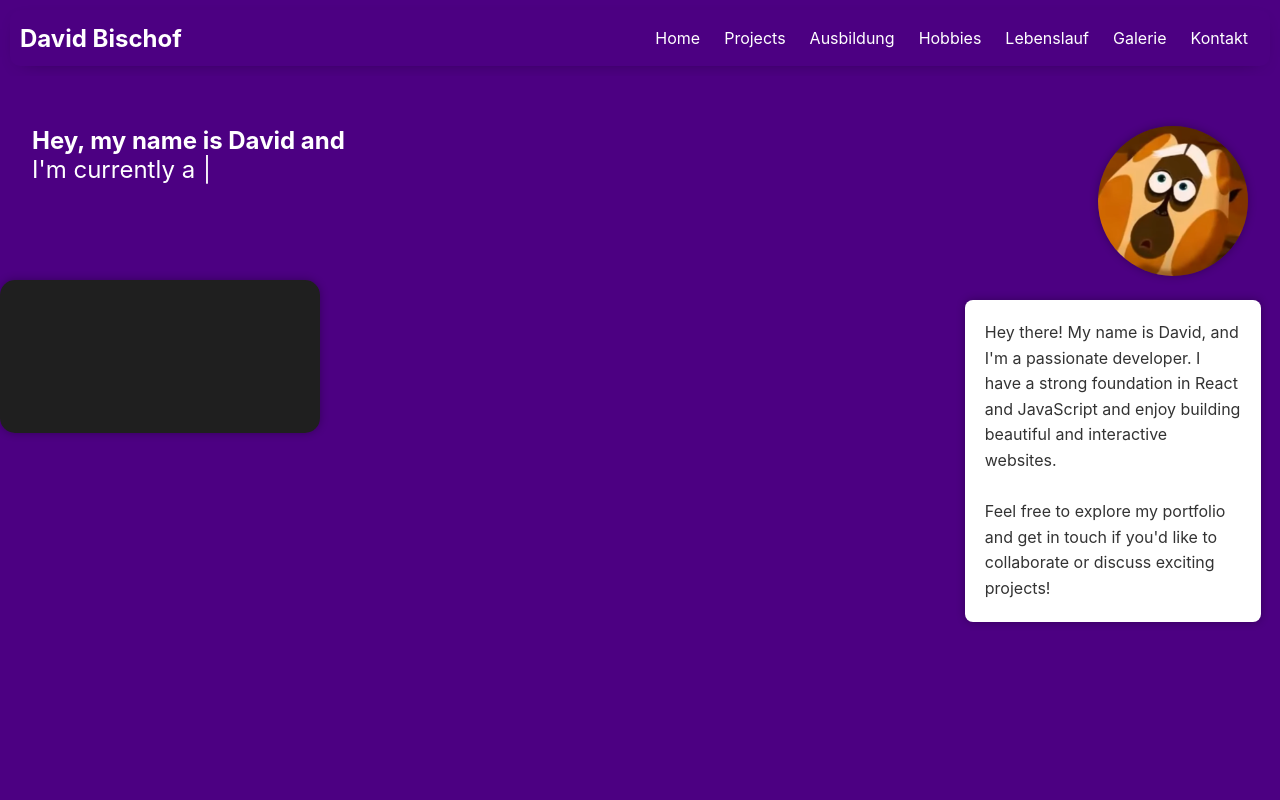
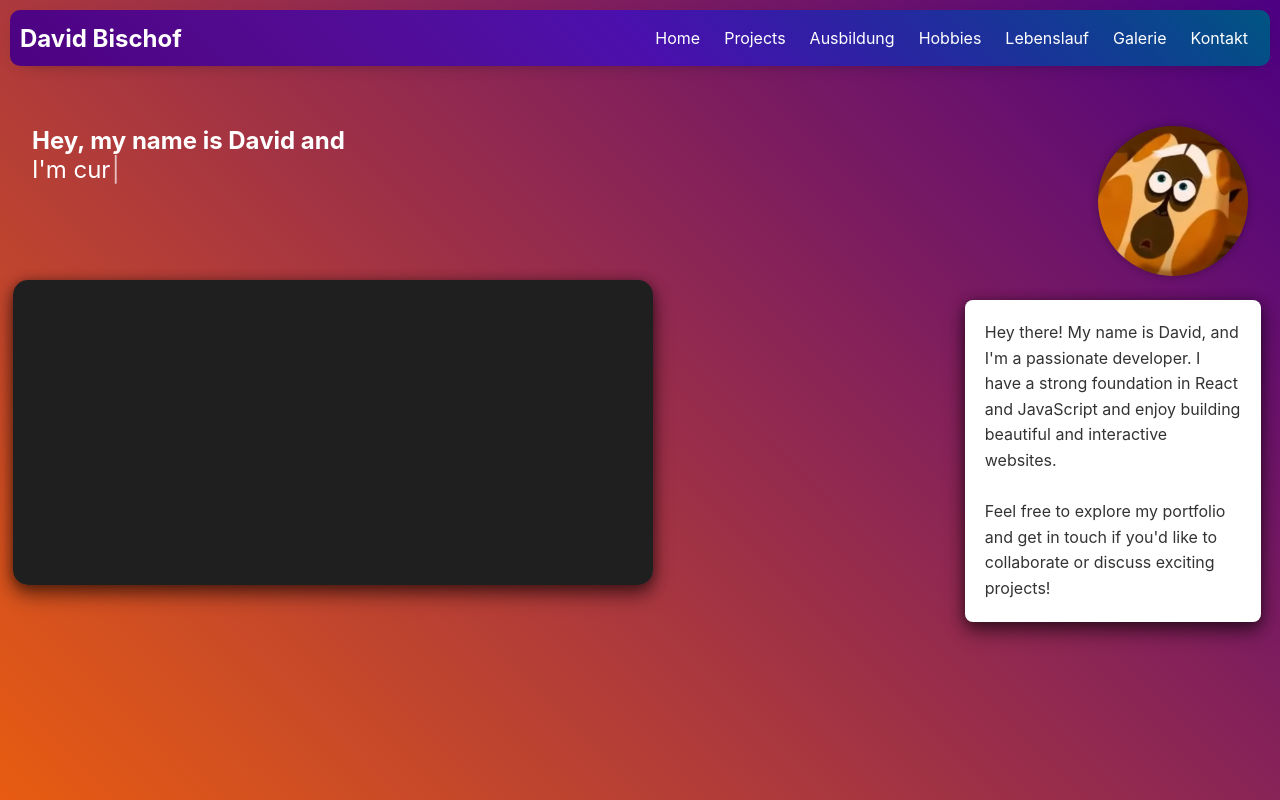
Before and after one commit to DaniDevOfficial/Portfolio-Website, a React (Create React App) app: page / in a window 1280 px wide. Shown: the top 800 px of the page. Built offline with nearby package versions, Linux system fonts and the light colour scheme.

Commit message:
Fixed styling

```diff
--- a/src/Css/Homepage.css
+++ b/src/Css/Homepage.css
@@ -1,9 +1,8 @@
 /* Homepage.css */
 .homewrapper {
-    background-color: #4c0082;
-    min-height: 100vh;
-    padding-top: 50px;
-  }
+  min-height: 100vh;
+  padding-top: 50px;
+}
 
   .typewriter {
     font-size: 24px;
@@ -19,20 +18,22 @@
 
   .content-container {
     display: grid;
-    grid-template-rows: auto auto; /* Two rows with automatic height */
-    grid-template-columns: 50% 50%; /* Two columns with automatic width */
-    justify-content: space-between; /* Align content on the outermost horizontal sides */
+    grid-template-rows: auto auto;
+    grid-template-columns: 50% 50%;
+    justify-content: space-between;
     align-content: space-between;
 
   }
 
   .typewriter-container {
     margin-right: 20px;
+
   }
 
   .portrait {
     text-align: right;
     margin-right: 5%;
+
   }
 
   .portrait img {
@@ -50,7 +51,12 @@
     margin-top: 20px;
     width: 40%;
     justify-self: end;
-    margin-right: 3%;  }
+    margin-right: 3%;
+    box-shadow:
+    0px 0px 10px rgba(0, 0, 0, 0.2),
+    0px 5px 15px rgba(0, 0, 0, 0.3),
+    0px 10px 20px rgba(0, 0, 0, 0.4);
+    }
 
   .textbox p {
     margin: 0;
@@ -61,8 +67,13 @@
 
 
   .another-image img {
-    width: 50%;
+    width: 100%;
     height: auto;
     border-radius: 15px;
+    margin-left: 2%;
     box-shadow: 0 0 8px rgba(0, 0, 0, 0.3);
+    box-shadow:
+      0px 0px 10px rgba(0, 0, 0, 0.2),
+      0px 5px 15px rgba(0, 0, 0, 0.3),
+      0px 10px 20px rgba(0, 0, 0, 0.4);
   }
--- a/src/Css/Navbar.css
+++ b/src/Css/Navbar.css
@@ -4,12 +4,11 @@
   display: flex;
   justify-content: space-between;
   align-items: center;
-    background-color: #4c0082;
+  background: linear-gradient(45deg, #4c0082, #1500ff7e, #005582);
+  color: white;
   padding: 10px;
-    border-radius: 10px; /* Add border radius to make corners round */
-    box-shadow: 0px 5px 20px -14px rgba(0,0,0,0.73)
-
-    ;
+  border-radius: 10px;
+  box-shadow: 0px 5px 20px -14px rgba(0, 0, 0, 0.73);
   margin: 10px;
 }
 
--- a/src/Pages/Homepage.jsx
+++ b/src/Pages/Homepage.jsx
@@ -1,8 +1,7 @@
 // Pages and Comps
 import '../Css/Homepage.css'
-import ProfilePic from '../Images/TempProfielbild.png'
-import MainBild from '../Images/TempMainBild.png';
-
+import Homecontent from './HomepageComps/Homecontent';
+import Homemain from './HomepageComps/Homemain';
 // Libraries
 import Typewriter from "typewriter-effect";
 
@@ -11,49 +10,7 @@ import React from 'react';
 function Homepage() {
   return (
     <div className='homewrapper'>
-    <div className='content-container'>
-    <div className='typewriter'>
-      <span className='greeting'>Hey, my name is David and </span>
-      <Typewriter
-        options={{ loop: true }}
-        onInit={(typewriter) => {
-          typewriter
-            .typeString("I'm currently a student")
-            .pauseFor(1000)
-            .deleteAll()
-            .typeString("I enjoy building Websites")
-            .pauseFor(1000)
-            .deleteAll()
-            .typeString("I'm a passionate developer")
-            .pauseFor(1000)
-            .deleteAll()
-            .typeString("I love working with React and JavaScript")
-            .pauseFor(1000)
-            .deleteAll()
-            .typeString("I like dogs 🐶")
-            .pauseFor(1000)
-            .deleteAll()
-            .typeString("I'm always eager to learn new technologies")
-            .pauseFor(1000)
-            .deleteAll()
-            .typeString("I believe in the power of code to change the world")
-            .start();
-        }}
-      />
-    </div>
-      <div className='portrait'>
-        <img src={ProfilePic} alt='Portrait' />
-      </div>
-    <div className='another-image'>
-          <img src={MainBild} alt='Another Image' />
-        </div>
-    <div className='textbox'>
-    <p>
-    Hey there! My name is David, and I'm a passionate  developer. I have a strong foundation in React and JavaScript and enjoy building beautiful and interactive websites.
-    <br /><br />
-    Feel free to explore my portfolio and get in touch if you'd like to collaborate or discuss exciting projects!
-  </p>      </div>     </div>
-
+      <Homemain />
   </div>
   );
 }
--- /dev/null
+++ b/src/Pages/HomepageComps/Homemain.jsx
@@ -0,0 +1,134 @@
+// Pages and Comps
+import '../../Css/Homepage.css'
+import ProfilePic from '../../Images/TempProfielbild.png'
+import MainBild from '../../Images/TempMainBild.png';
+
+// Libraries
+import Typewriter from "typewriter-effect";
+
+export default function Homemain() {
+
+
+    return (
+        <>
+            <div className='content-container'>
+                <div className='typewriter'>
+                    <span className='greeting'>Hey, my name is David and </span>
+                    <Typewriter
+                        options={{ loop: true }}
+                        onInit={(typewriter) => {
+                            typewriter
+                                .typeString("I'm currently a student")
+                                .pauseFor(1000)
+                                .deleteAll()
+                                .typeString("I enjoy building Websites")
+                                .pauseFor(1000)
+                                .deleteAll()
+                                .typeString("I'm a passionate developer")
+                                .pauseFor(1000)
+                                .deleteAll()
+                                .typeString("I love working with React and JavaScript")
+                                .pauseFor(1000)
+                                .deleteAll()
+                                .typeString("I like dogs 🐶")
+                                .pauseFor(1000)
+                                .deleteAll()
+                                .typeString("I'm always eager to learn new technologies")
+                                .pauseFor(1000)
+                                .deleteAll()
+                                .typeString("I believe in the power of code to change the world")
+                                .start();
+                        }}
+                    />
+                </div>
+                <div className='portrait'>
+                    <img src={ProfilePic} alt='Portrait' />
+                </div>
+                <div className='another-image'>
+                    <img src={MainBild} alt='Another one' />
+                </div>
+                <div className='textbox'>
+                    <p>
+                        Hey there! My name is David, and I'm a passionate  developer. I have a strong foundation in React and JavaScript and enjoy building beautiful and interactive websites.
+                        <br /><br />
+                        Feel free to explore my portfolio and get in touch if you'd like to collaborate or discuss exciting projects!
+                    </p>
+                </div>
+                <br /> <br />
+                <br /> <br />
+                <br /> <br />
+                <br /> <br />
+                <br /> <br />
+                <br /> <br />
+                <br /> <br />
+                <br /> <br />
+                <br /> <br />
+                <br /> <br />
+                <br /> <br />
+                <br /> <br />
+                <br /> <br />
+                <br /> <br />
+                <br /> <br />
+                <br /> <br />
+                <br /> <br />
+                <br /> <br />
+                <br /> <br />
+                <br /> <br />
+                <br /> <br />
+                <br /> <br />
+                <br /> <br />
+                <br /> <br />
+                <br /> <br />
+                <br /> <br />
+                <br /> <br />
+                <br /> <br />
+                <br /> <br />
+                <br /> <br />
+                <br /> <br />
+                <br /> <br />
+                <br /> <br />
+                <br /> <br />
+                <br /> <br />
+                <br /> <br />
+                <br /> <br />
+                <br /> <br />
+                <br /> <br />
+                <br /> <br />
+                <br /> <br />
+                <br /> <br />
+                <br /> <br />
+                <br /> <br />
+                <br /> <br />
+                <br /> <br />
+                <br /> <br />
+                <br /> <br />
+                <br /> <br />
+                <br /> <br />
+                <br /> <br />
+                <br /> <br />
+                <br /> <br />
+                <br /> <br />
+                <br /> <br />
+                <br /> <br />
+                <br /> <br />
+                <br /> <br />
+                <br /> <br />
+                <br /> <br />
+                <br /> <br />
+                <br /> <br />
+                <br /> <br />
+                <br /> <br />
+                <br /> <br />
+                <br /> <br />
+                <br /> <br />
+                <br /> <br />
+                <br /> <br />
+                <br /> <br />
+                <br /> <br />
+                <br /> <br />
+
+            </div>
+
+        </>
+    )
+}
--- a/src/index.css
+++ b/src/index.css
@@ -5,7 +5,7 @@ body {
     sans-serif;
   -webkit-font-smoothing: antialiased;
   -moz-osx-font-smoothing: grayscale;
-  background-color: #4c0082;
+  background: linear-gradient(45deg, #4c0082, #ff6a00, #4c0082);
 }
 
 code {
```
Also changed, not shown: src/Pages/HomepageComps/Homecontent.jsx (added). Lines whose indentation alone changed are shown as unchanged.
